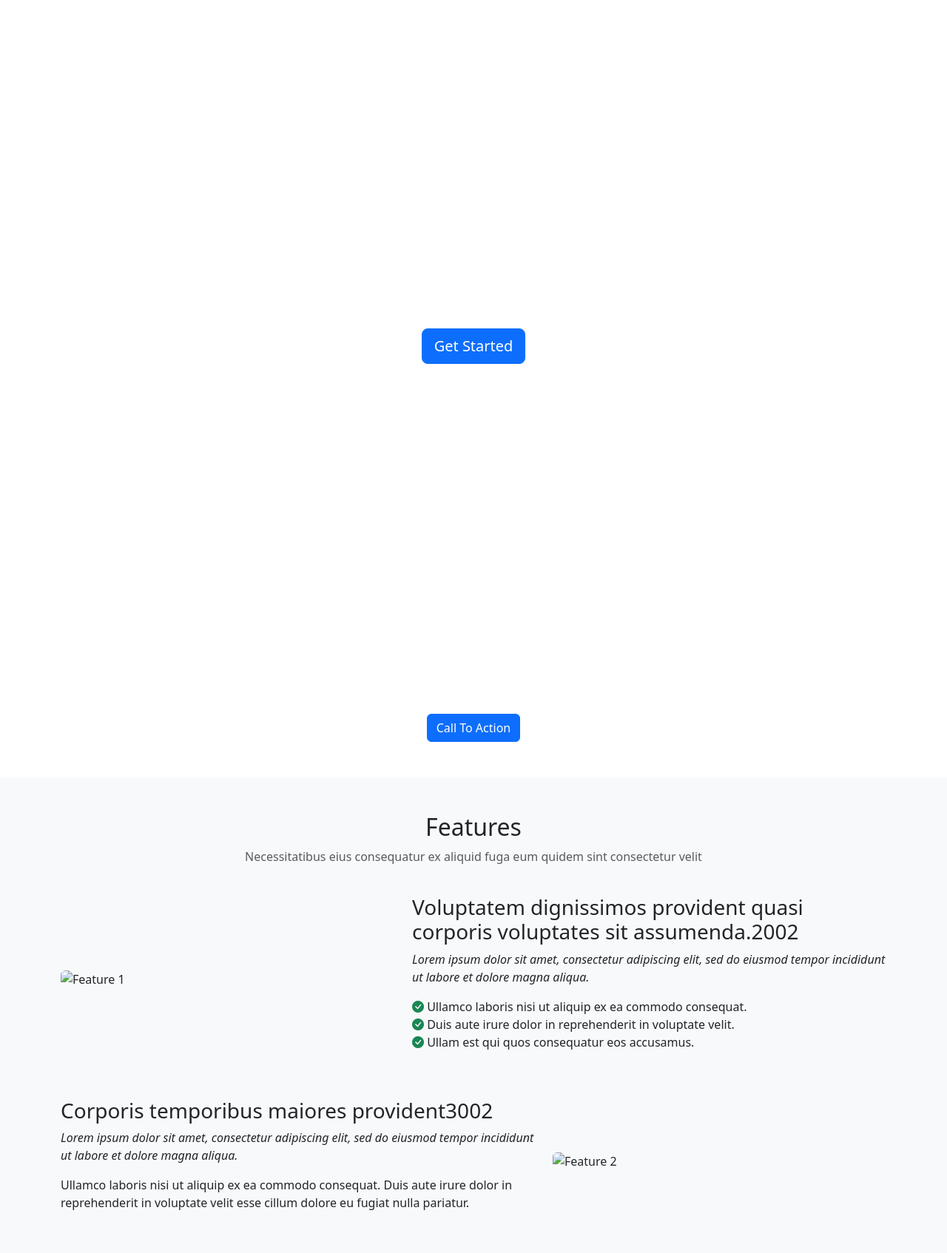
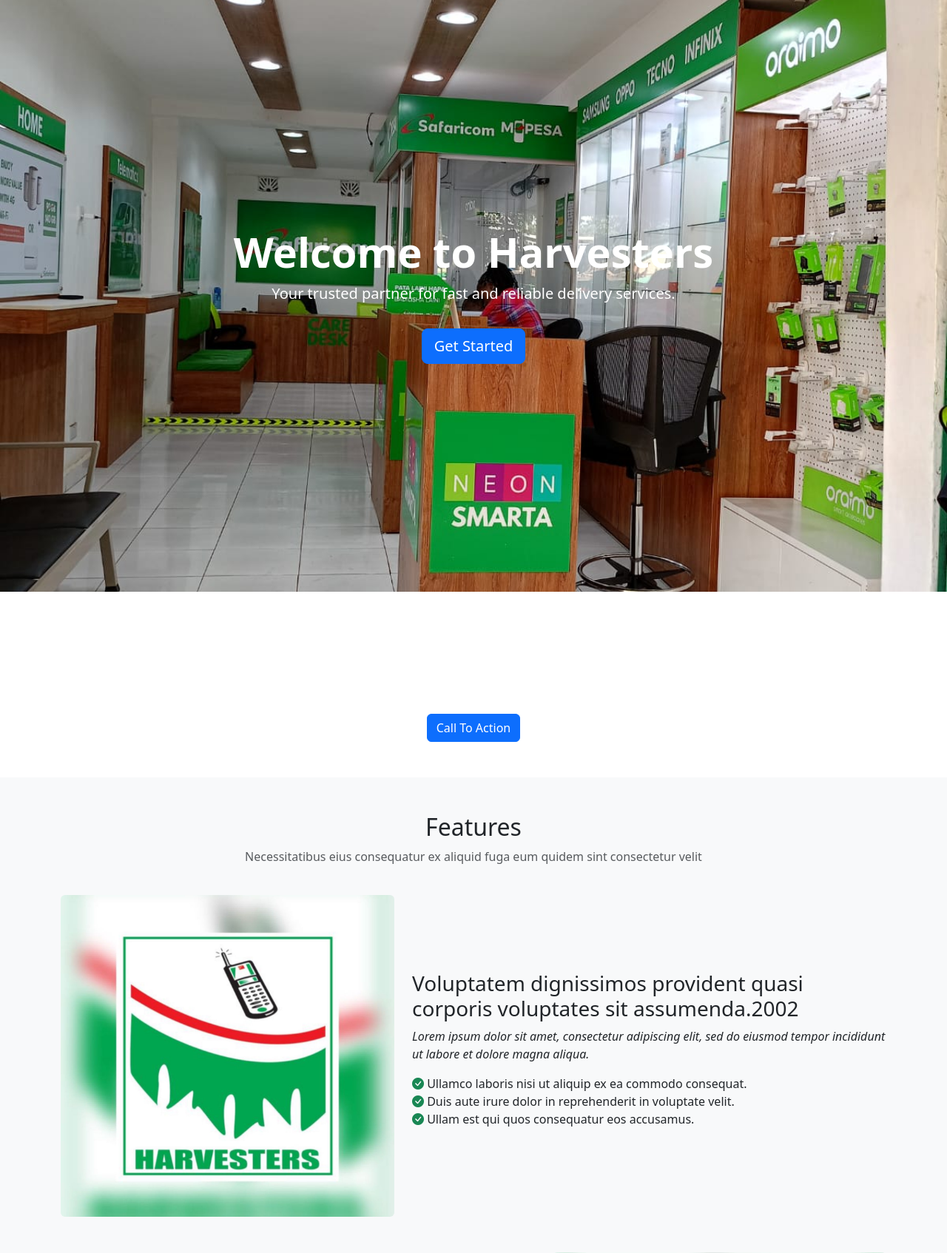
Before and after one commit to KevohMras/Harvesters, a Django app: page / in a window 1280 px wide. Shown: the part 58-1752 px from the top of the page at 74% size. Run offline with Django 5.2, Linux system fonts and the light colour scheme; some libraries are stand-ins or nearby versions.

Commit message:
Hero section update

```diff
--- a/core/templates/contact.html
+++ b/core/templates/contact.html
@@ -7,7 +7,7 @@
     <!-- Google Maps -->
     <div class="mb-5">
       <iframe class="w-100" style="height: 400px;"
-              src="https://www.google.com/maps/embed?pb=!1m14!1m8!1m3!1d12097.433213460943!2d-74.0062269!3d40.7101282!3m2!1i1024!2i768!4f13.1!3m3!1m2!1s0x0%3A0xb89d1fe6bc499443!2sDowntown+Conference+Center!5e0!3m2!1smk!2sbg!4v1539943755621"
+              src="https://www.google.com/maps/embed?pb=!1m14!1m12!1m3!1d127645.75707170258!2d36.922982399999995!3d-1.2091391999999999!2m3!1f0!2f0!3f0!3m2!1i1024!2i768!4f13.1!5e0!3m2!1sen!2ske!4v1734078469551!5m2!1sen!2ske" width="600" height="450" style="border:0;" allowfullscreen="" loading="lazy" referrerpolicy="no-referrer-when-downgrade">
               frameborder="0" allowfullscreen=""></iframe>
     </div>
     <!-- End Google Maps -->
--- a/core/templates/home.html
+++ b/core/templates/home.html
@@ -4,7 +4,7 @@
 {% block body %}
 
 <section class="text-white text-center py-5" style="
-    background-image: url'({% static 'images/frontier2.jpg'%}');
+    background-image: url('/static/images/frontier2.jpg');
     background-size: cover;
     background-position: center;
     min-height: 100vh;
@@ -13,7 +13,7 @@
     justify-content: center;
   ">
     <div class="container">
-      <h1 class="display-4 fw-bold">Welcome to Our Platform</h1>
+      <h1 class="display-4 fw-bold">Welcome to Harvesters</h1>
       <p class="lead">Your trusted partner for fast and reliable delivery services.</p>
       <a href="/services" class="btn btn-primary btn-lg mt-3">Get Started</a>
     </div>
@@ -41,7 +41,7 @@
     <!-- Features Item -->
     <div class="row align-items-center py-4">
       <div class="col-md-5">
-        <img src="https://via.placeholder.com/500x300" class="img-fluid rounded" alt="Feature 1">
+        <img src="{% static 'images/harvesterslogo.jpg'%}" class="img-fluid rounded" alt="Feature 1">
       </div>
       <div class="col-md-7">
         <h3>Voluptatem dignissimos provident quasi corporis voluptates sit assumenda.2002</h3>
@@ -59,7 +59,7 @@
     <!-- Repeat similar structure for other features -->
     <div class="row align-items-center py-4">
       <div class="col-md-5 order-md-2">
-        <img src="https://via.placeholder.com/500x300" class="img-fluid rounded" alt="Feature 2">
+        <img src="{% static 'images/harvesterslogo.jpg'%}" class="img-fluid rounded" alt="Feature 2">
       </div>
       <div class="col-md-7 order-md-1">
         <h3>Corporis temporibus maiores provident3002</h3>
@@ -77,7 +77,7 @@
     <!-- Features Item -->
     <div class="row align-items-center py-4">
       <div class="col-md-5">
-        <img src="https://via.placeholder.com/500x300" class="img-fluid rounded" alt="Feature 1">
+        <img src="{% static 'images/harvesterslogo.jpg'%}" class="img-fluid rounded" alt="Feature 1">
       </div>
       <div class="col-md-7">
         <h3>Voluptatem dignissimos provident quasi corporis voluptates sit assumenda.2002</h3>
--- a/core/templates/services.html
+++ b/core/templates/services.html
@@ -41,7 +41,7 @@
         <div class="col-xl-4 col-md-6">
           <div class="card h-100 shadow-sm">
             <div class="position-relative">
-              <img src="assets/img/blog/blog-2.jpg" class="card-img-top" alt="Post Image">
+              <img src="{% static 'images/harvesterslogo.jpg'%}" class="card-img-top" alt="Post Image">
               <span class="position-absolute top-0 start-0 bg-dark text-white px-3 py-1 small">July 17</span>
             </div>
             <div class="card-body d-flex flex-column">
@@ -60,7 +60,7 @@
         <div class="col-xl-4 col-md-6">
           <div class="card h-100 shadow-sm">
             <div class="position-relative">
-              <img src="assets/img/blog/blog-3.jpg" class="card-img-top" alt="Post Image">
+              <img src="{% static 'images/harvesterslogo.jpg'%}" class="card-img-top" alt="Post Image">
               <span class="position-absolute top-0 start-0 bg-dark text-white px-3 py-1 small">September 05</span>
             </div>
             <div class="card-body d-flex flex-column">
```
Also changed, not shown: core/templates/about.html (+5 -5 lines), core/templates/products.html (+7 -1 lines).
